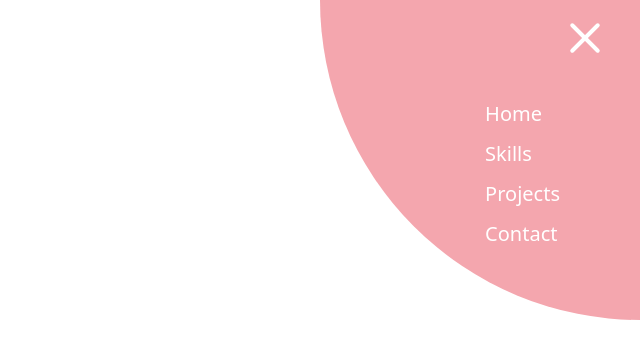
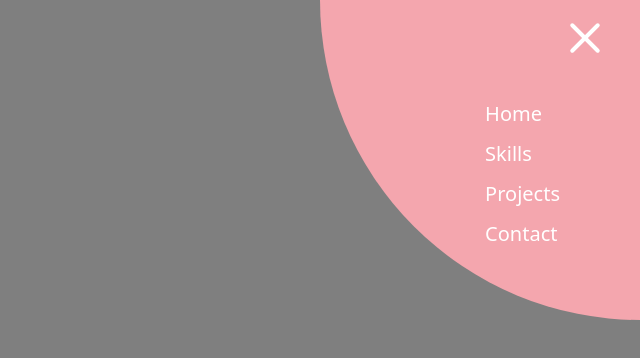
Before and after one commit to GowthamiVallabhadasu/portfolio, a website: page index.html in a window 1280 px wide. Both pictures are taken after a click on the element 640 px from the left and 60 px from the top of the page. Shown: the whole page, without its empty margins (640-1280 px from the left). Drawn offline with Linux system fonts and the light colour scheme.

Commit message:
added tranisition

```diff
--- a/index.html
+++ b/index.html
@@ -19,7 +19,7 @@
             </div>
         </div>
 
-        <div class="menu flex justify-end" id="menu">
+        <div class="menu flex justify-end fixed inset-0 bg-black bg-opacity-50 transition-opacity duration-300" id="menu">
             <div class="h-80 w-80 rounded-bl-full bg-cotton-candy-pink pt-5 flex justify-end">
                 <div class="relative group hover:cursor-pointer">
                         <div class="bg-white absolute h-1 w-10 my-4 mx-40 rounded-full rotate-45"></div>
```
Also changed, not shown: output.css.
